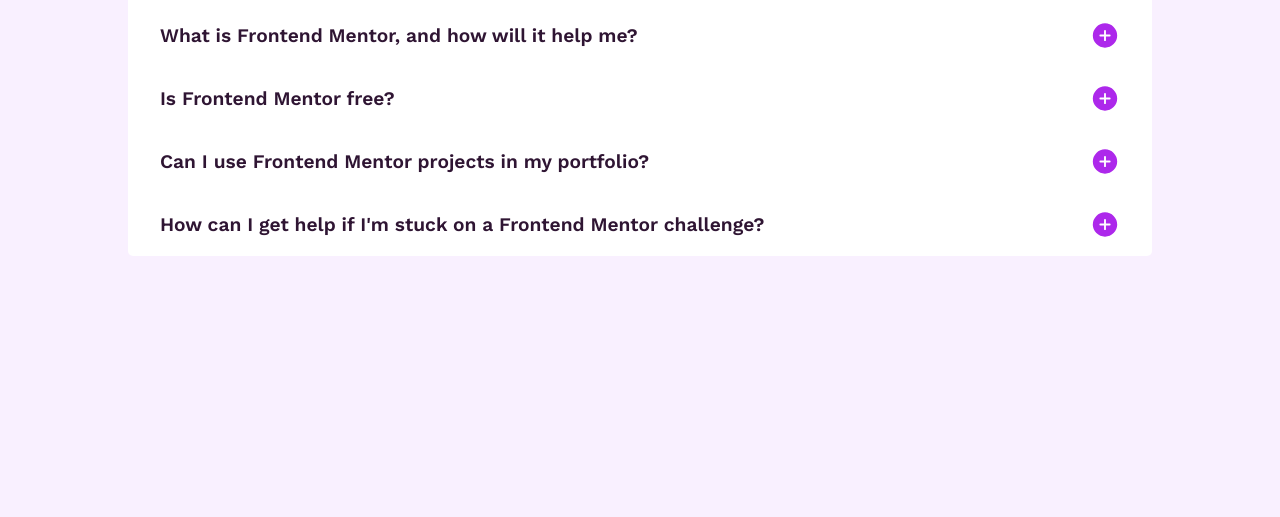
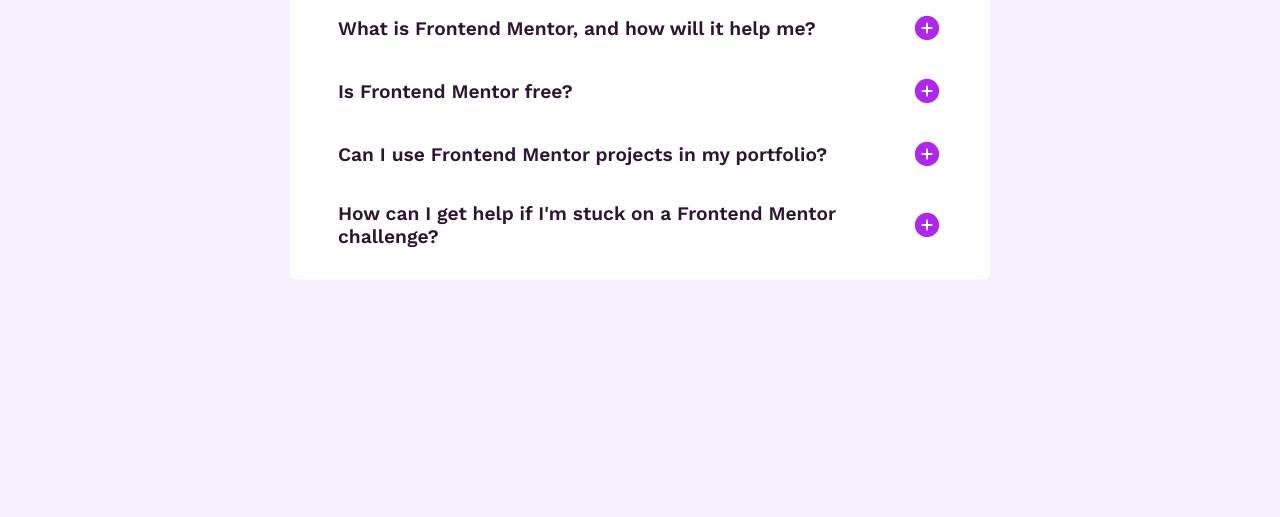
Before and after one commit to AlNomanCSE/FAQ-accordion, a plain HTML site: page index.html in a window 1280 px wide. Shown: the part 283-800 px from the top of the page. Drawn offline with nearby package versions, Linux system fonts and the light colour scheme.

Commit message:
max-width added 700px

```diff
--- a/style.css
+++ b/style.css
@@ -27,12 +27,14 @@ body {
 .accordion {
   margin: 3rem auto;
   width: 80%;
+  max-width: 700px;
   position: absolute;
   top: 40%;
   left: 50%;
   transform: translate(-50%, -50%);
   background-color: var(--White);
   border-radius: 5px;
+  padding: 1rem;
 }
 .upper {
   background-image: url("./images/background-pattern-mobile.svg");
```
